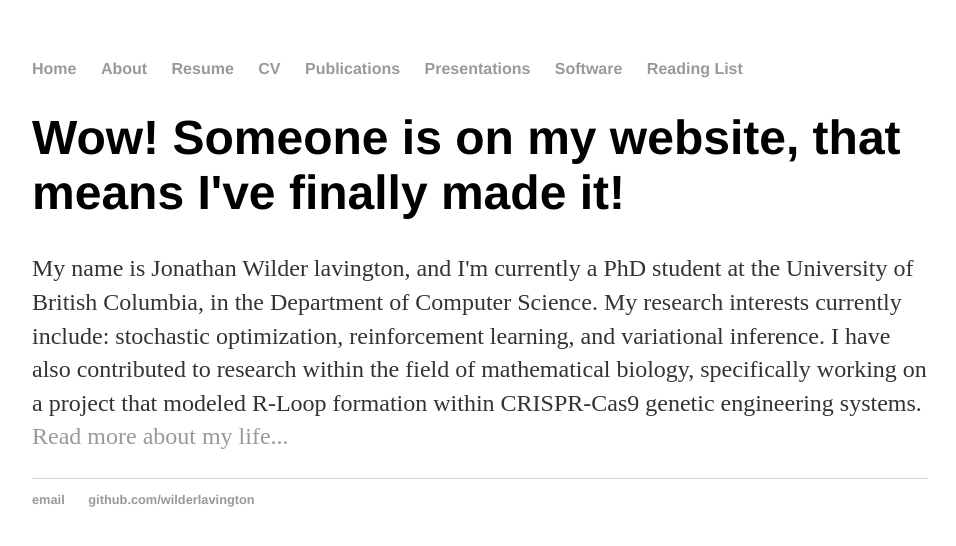
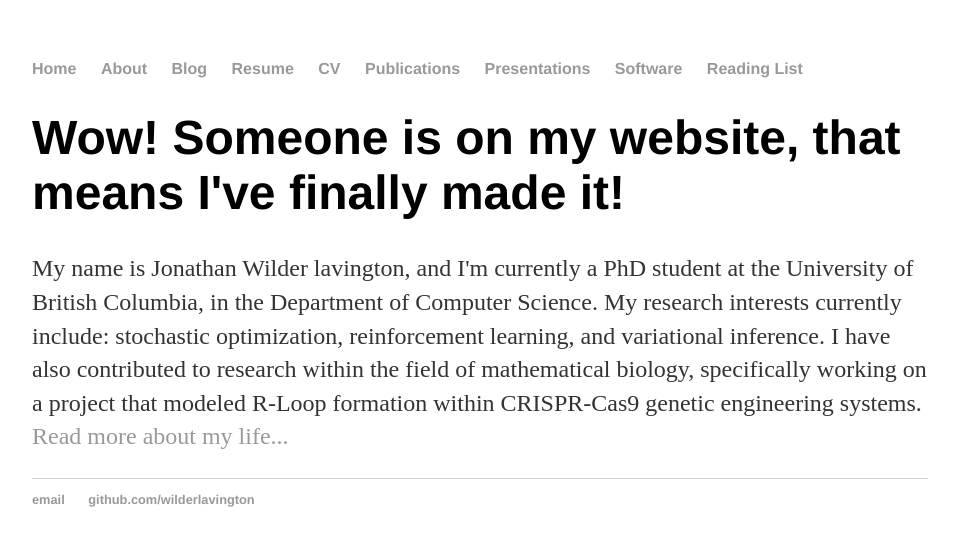
Before and after one commit to WilderLavington/old_web_page, a Jekyll site: the page built from index.html, in a window 1280 px wide. Shown: the top 546 px of the page, without its empty margins (160-1116 px from the left). Built offline with Jekyll 4.4.1, drawn with Linux system fonts in a browser that asks for light colours.

Commit message:
Update default.html

```diff
--- a/_layouts/default.html
+++ b/_layouts/default.html
@@ -10,6 +10,7 @@
 	    		<ul>
 	        		<li><a href="https://wilderlavington.github.io">Home</a></li>
 		        	<li><a href="https://wilderlavington.github.io/about">About</a></li>
+				<li><a href="https://wilderlavington.github.io/blog">Blog</a></li>
 	        		<li><a href="https://wilderlavington.github.io/resume.pdf">Resume</a></li>
 				<li><a href="https://wilderlavington.github.io/cv.pdf">CV</a></li>
 				<li><a href="https://wilderlavington.github.io/publications">Publications</a></li>
```
